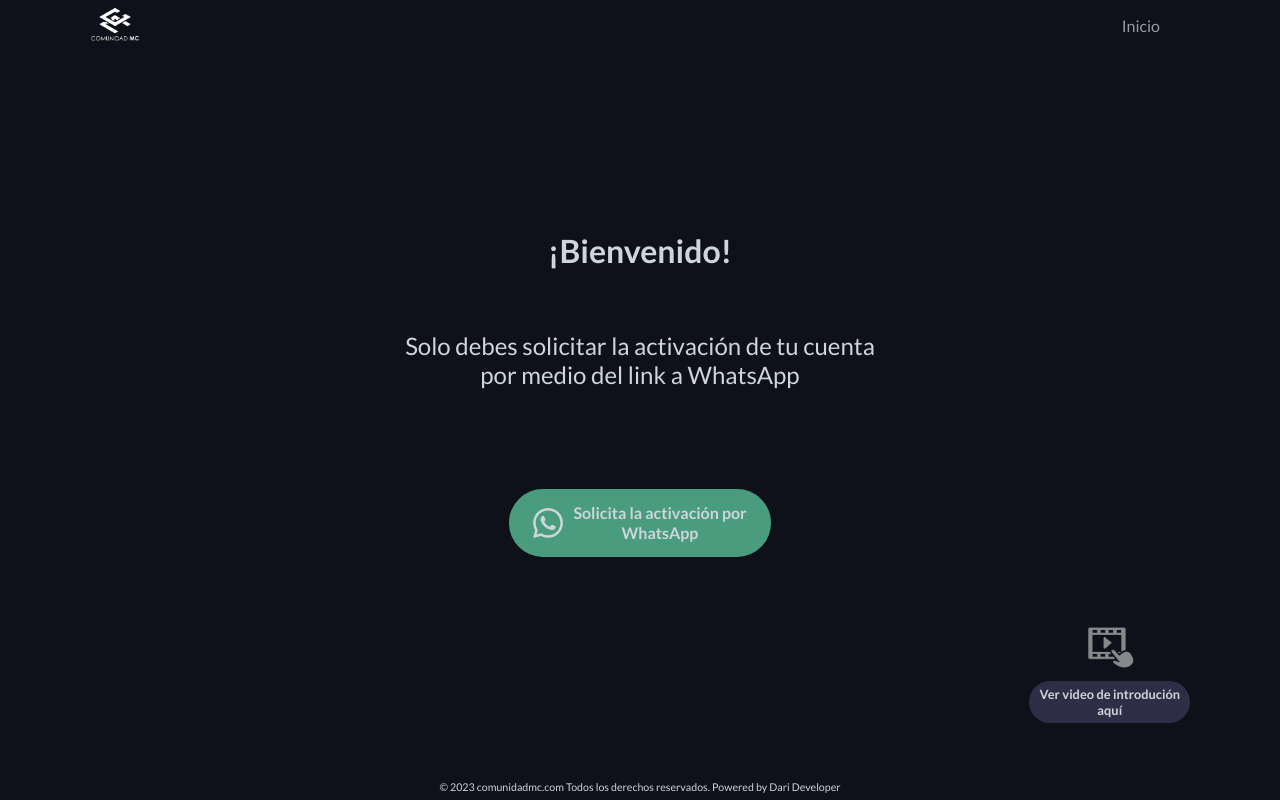
After one commit to darideveloper/comunidad-mc, a Django app: template app/templates/app/whatsapp.html in a window 1280 px wide. The commit adds this page. Run offline with Django 4.2, Linux system fonts and the light colour scheme; the template is opened without the code that fills it, so the values that code supplies are empty; some libraries are stand-ins or nearby versions.

Commit message:
whatsapp validation

```diff
--- a/app/models.py
+++ b/app/models.py
@@ -14,6 +14,7 @@ class User (models.Model):
     country = models.CharField(name='country', verbose_name="país", help_text="país de residencia", null=True, blank=True, max_length=100)
     phone = models.CharField(name='phone', verbose_name="teléfono", help_text="teléfono con código de país", null=True, blank=True, max_length=20)
     time_zone = models.CharField(name='time_zone', verbose_name="zona horaria", help_text="zona horaria de residencia", null=True, blank=True, max_length=100)
+    is_active = models.BooleanField(name='is_active', verbose_name="activo", help_text="indica si el usuario está activo", default=False)
 
     def __str__(self):
         email = self.email if self.email else "no email"
--- a/app/static/app/css/_base.sass
+++ b/app/static/app/css/_base.sass
@@ -2,6 +2,7 @@ $color-primary: #7a70b3
 $color-text: #cfd5dc
 $color-bg-light: #17181D
 $color-bg: #0e1119
+$color-green: #499c7d
 $transition-duration: 0.3s
 $regular-width: 1100px
 $regular-width-media-query: $regular-width + 50px
--- a/app/static/app/css/_buttons.sass
+++ b/app/static/app/css/_buttons.sass
@@ -48,3 +48,21 @@
 
             &:active .content
                 background-color: rgba($color-bg, 0.8)
+
+        // Green cta styles
+        &.green
+            .content
+                background-color: $color-green
+                border-color: $color-green
+
+            &:hover .content
+                background-color: rgba($color-green, 0.1)
+                color: $color-green
+
+            &:active .content
+                background-color: rgba($color-green, 0.8)
+
+            svg
+                fill: $color-text
+                width: 30px
+                height: 30px
--- /dev/null
+++ b/app/static/app/css/_whastapp.sass
@@ -0,0 +1,65 @@
+.whatsapp
+    > .content
+        text-align: center
+        min-height: calc(100vh - 80px)
+        display: flex
+        align-items: center
+        justify-content: center
+        flex-direction: column
+        position: relative
+
+        h1
+            font-weight: bold
+
+        h2
+            margin: 40px 0
+
+        .cta
+            margin: 60px 0
+
+        .video-cta-wrapper
+            display: flex
+            align-items: center
+            justify-content: center
+            padding-bottom: 50px
+            position: absolute
+            right: 0
+            bottom: 0
+
+
+            a
+                display: inline-block
+                display: flex
+                align-items: center
+                justify-content: flex-end
+                flex-direction: column
+
+                &:hover
+                    img
+                        opacity: 1
+
+                    span
+                        background-color: rgba($color-primary, 0.8)
+
+                img
+                    width: 50px
+                    transition-duration: $transition-duration
+                    opacity: 0.5
+                    margin-bottom: 10px
+
+                span
+                    color: $color-text
+                    font-weight: bold
+                    background-color: rgba($color-primary, 0.3)
+                    padding: 5px 10px
+                    border-radius: 30px
+                    transition-duration: $transition-duration
+                    font-size: 0.8rem
+
+        @media screen and (max-width: 1150px)
+            .video-cta-wrapper
+                right: 5%
+
+        @media screen and (max-width: 750px)
+            .video-cta-wrapper
+                position: initial
--- a/app/static/app/css/styles.css
+++ b/app/static/app/css/styles.css
@@ -136,6 +136,22 @@ input::-webkit-outer-spin-button, input::-webkit-inner-spin-button {
 }
 .btn.cta.dark:active .content {
   background-color: rgba(14, 17, 25, 0.8);
+}
+.btn.cta.green .content {
+  background-color: #499c7d;
+  border-color: #499c7d;
+}
+.btn.cta.green:hover .content {
+  background-color: rgba(73, 156, 125, 0.1);
+  color: #499c7d;
+}
+.btn.cta.green:active .content {
+  background-color: rgba(73, 156, 125, 0.8);
+}
+.btn.cta.green svg {
+  fill: #cfd5dc;
+  width: 30px;
+  height: 30px;
 }
 
 ::-webkit-scrollbar {
@@ -520,6 +536,72 @@ main.error404 .content .icon {
   font-size: 4rem;
 }
 
+.whatsapp > .content {
+  text-align: center;
+  min-height: calc(100vh - 80px);
+  display: flex;
+  align-items: center;
+  justify-content: center;
+  flex-direction: column;
+  position: relative;
+}
+.whatsapp > .content h1 {
+  font-weight: bold;
+}
+.whatsapp > .content h2 {
+  margin: 40px 0;
+}
+.whatsapp > .content .cta {
+  margin: 60px 0;
+}
+.whatsapp > .content .video-cta-wrapper {
+  display: flex;
+  align-items: center;
+  justify-content: center;
+  padding-bottom: 50px;
+  position: absolute;
+  right: 0;
+  bottom: 0;
+}
+.whatsapp > .content .video-cta-wrapper a {
+  display: inline-block;
+  display: flex;
+  align-items: center;
+  justify-content: flex-end;
+  flex-direction: column;
+}
+.whatsapp > .content .video-cta-wrapper a:hover img {
+  opacity: 1;
+}
+.whatsapp > .content .video-cta-wrapper a:hover span {
+  background-color: rgba(122, 112, 179, 0.8);
+}
+.whatsapp > .content .video-cta-wrapper a img {
+  width: 50px;
+  transition-duration: 0.3s;
+  opacity: 0.5;
+  margin-bottom: 10px;
+}
+.whatsapp > .content .video-cta-wrapper a span {
+  color: #cfd5dc;
+  font-weight: bold;
+  background-color: rgba(122, 112, 179, 0.3);
+  padding: 5px 10px;
+  border-radius: 30px;
+  transition-duration: 0.3s;
+  font-size: 0.8rem;
+}
+@media screen and (max-width: 1150px) {
+  .whatsapp > .content .video-cta-wrapper {
+    right: 5%;
+  }
+}
+@media screen and (max-width: 750px) {
+  .whatsapp > .content .video-cta-wrapper {
+    position: initial;
+  }
+}
+
 #footer {
   text-align: center;
   width: 100%;
--- a/app/static/app/css/styles.sass
+++ b/app/static/app/css/styles.sass
@@ -15,6 +15,7 @@
 @import 'banner-cta'
 @import 'register'
 @import '404'
+@import 'whastapp'
 
 // Footer
 @import 'footer'
--- a/app/templates/app/landing.html
+++ b/app/templates/app/landing.html
@@ -97,7 +97,7 @@
     </div>
     <iframe src="https://www.youtube.com/embed/mzPxo7Y6JyA" title="What is HTML5?" frameborder="0"
       allow="accelerometer; autoplay; clipboard-write; encrypted-media; gyroscope; picture-in-picture" allowfullscreen
-      class="shadow">
+      class="shadow" id="video">
     </iframe>
   </div>
 </section>
--- /dev/null
+++ b/app/templates/app/whatsapp.html
@@ -0,0 +1,38 @@
+{% extends "app/base.html" %}
+{% load static %}
+
+{% block title %}Activación de cuenta por WhatsApp{% endblock %}
+
+{% block main_class %}whatsapp{% endblock %}
+
+{% block main %}
+<div class="content regular-width">
+  <h1>¡Bienvenido!</h1>
+  <h2>
+    Solo debes solicitar la activación de tu cuenta
+    <br>
+    por medio del link a WhatsApp
+  </h2>
+  <a class="btn cta green" href="https://chat.whatsapp.com/Df6mMKlZDoA8lEkhNbusSI" target="_blank">
+    <div class="content">
+      <svg xmlns="http://www.w3.org/2000/svg" width="24" height="24" viewBox="0 0 24 24">
+        <path
+          d="M.057 24l1.687-6.163c-1.041-1.804-1.588-3.849-1.587-5.946.003-6.556 5.338-11.891 11.893-11.891 3.181.001 6.167 1.24 8.413 3.488 2.245 2.248 3.481 5.236 3.48 8.414-.003 6.557-5.338 11.892-11.893 11.892-1.99-.001-3.951-.5-5.688-1.448l-6.305 1.654zm6.597-3.807c1.676.995 3.276 1.591 5.392 1.592 5.448 0 9.886-4.434 9.889-9.885.002-5.462-4.415-9.89-9.881-9.892-5.452 0-9.887 4.434-9.889 9.884-.001 2.225.651 3.891 1.746 5.634l-.999 3.648 3.742-.981zm11.387-5.464c-.074-.124-.272-.198-.57-.347-.297-.149-1.758-.868-2.031-.967-.272-.099-.47-.149-.669.149-.198.297-.768.967-.941 1.165-.173.198-.347.223-.644.074-.297-.149-1.255-.462-2.39-1.475-.883-.788-1.48-1.761-1.653-2.059-.173-.297-.018-.458.13-.606.134-.133.297-.347.446-.521.151-.172.2-.296.3-.495.099-.198.05-.372-.025-.521-.075-.148-.669-1.611-.916-2.206-.242-.579-.487-.501-.669-.51l-.57-.01c-.198 0-.52.074-.792.372s-1.04 1.016-1.04 2.479 1.065 2.876 1.213 3.074c.149.198 2.095 3.2 5.076 4.487.709.306 1.263.489 1.694.626.712.226 1.36.194 1.872.118.571-.085 1.758-.719 2.006-1.413.248-.695.248-1.29.173-1.414z" />
+      </svg>
+      <span>
+        Solicita la activación por <br> WhatsApp
+      </span>
+    </div>
+  </a>
+  <div class="video-cta-wrapper">
+    <a href="/landing#video" class="video">
+      <img src="{% static 'app/imgs/icon_video.png' %}" alt="icono de video">
+      <span>Ver video de introdución <br> aquí</span>
+    </a>
+  </div>
+</div>
+{% endblock %}
+
+{% block js %}
+<script src="{% static 'app/code/register.js' %}"></script>
+{% endblock %}
```
Also changed, not shown: app/views.py (+11 -9 lines), app/migrations/0008_user_is_active_alter_user_access_token_and_more.py (added), app/static/app/imgs/icon_video.png (added), 1 other file.
